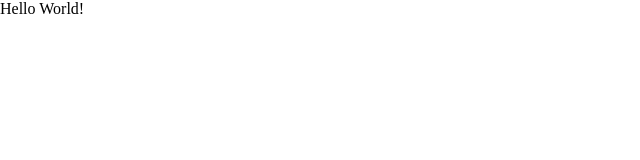
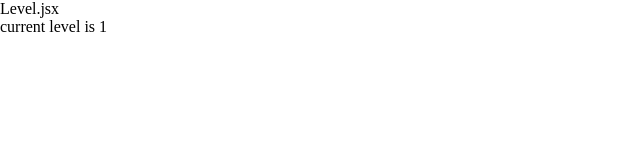
Before and after one commit to ParableWorks/music-app, a React app: page /level/1 in a window 1280 px wide. Before the commit this address led to /. Shown: the top 160 px of the page, without its empty margins (0-640 px from the left). Built offline with nearby package versions, Linux system fonts and the light colour scheme.

Commit message:
Add level route and component

```diff
--- a/src/App/App.jsx
+++ b/src/App/App.jsx
@@ -7,6 +7,7 @@ import {
 
 import Test from '../Pages/Test/Test';
 import LevelHub from '../Pages/LevelHub/LevelHub';
+import Level from '../Pages/Level/Level';
 // import footer from '../Pages/UniversalComponents/footer';
 
 import configureStore from './store/configureStore';
@@ -21,8 +22,8 @@ const App = () => (
       <PersistGate loading={null} persistor={persistor}>
         <BrowserRouter>
           <Switch>
-            <Route path="/fff" component={() => <div>fff</div>} />
             {/* <Route path="/footer" component={footer} /> */}
+            <Route path="/level/:levelNumber" component={Level} />
             <Route path="/levelhub" component={LevelHub} />
             <Route path="/test" component={Test} />
             <Route exact path="/" component={() => <div>Hello World!</div>} />
--- /dev/null
+++ b/src/Pages/Level/Level.jsx
@@ -0,0 +1,17 @@
+import React from 'react';
+import { useParams } from 'react-router-dom';
+
+const Level = () => {
+  const { levelNumber } = useParams();
+  return (
+    <div>
+      Level.jsx
+      <br />
+      current level is
+      {' '}
+      {levelNumber}
+    </div>
+  );
+};
+
+export default Level;
```
Also changed, not shown: 1 other file (tests, documents, lock files or other folders).
